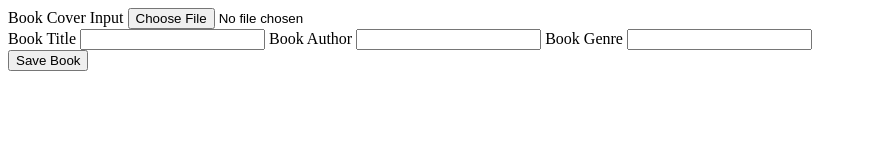
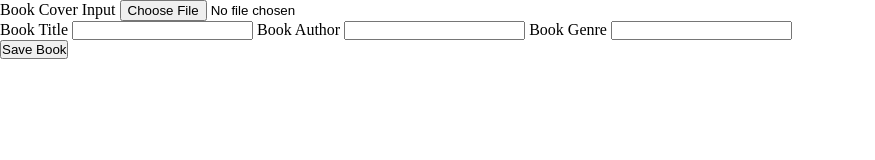
Before and after one commit to nanasashin/BookTracker, a plain HTML site: page web/book/index.html in a window 1280 px wide. Shown: the whole page, without its empty margins (0-875 px from the left). Drawn offline with Linux system fonts and the light colour scheme.

Commit message:
Web page "Book" Update

```diff
--- a/web/book/index.html
+++ b/web/book/index.html
@@ -6,7 +6,7 @@
     <link rel="stylesheet" href="style.css">
 </head>
 <body>
-    <script src="/app/jquery"></script>
+    <script src="/external/jquery"></script>
 
     <div class="main-details">
         <div class="cover">
--- a/web/book/style.css
+++ b/web/book/style.css
@@ -0,0 +1,5 @@
+*, *::before, *::after {
+  box-sizing: border-box;
+  margin: 0;
+  padding: 0;
+}
```
